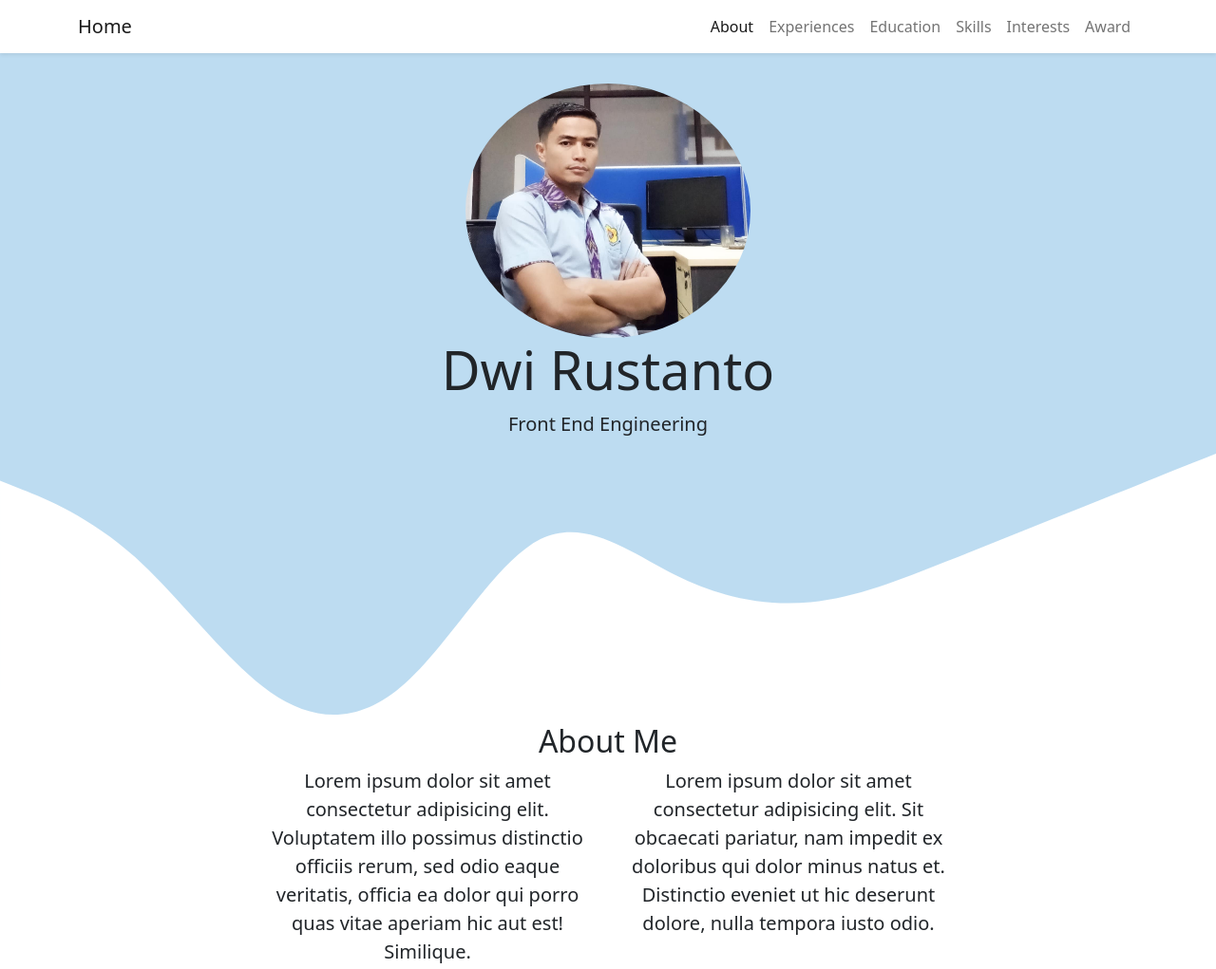
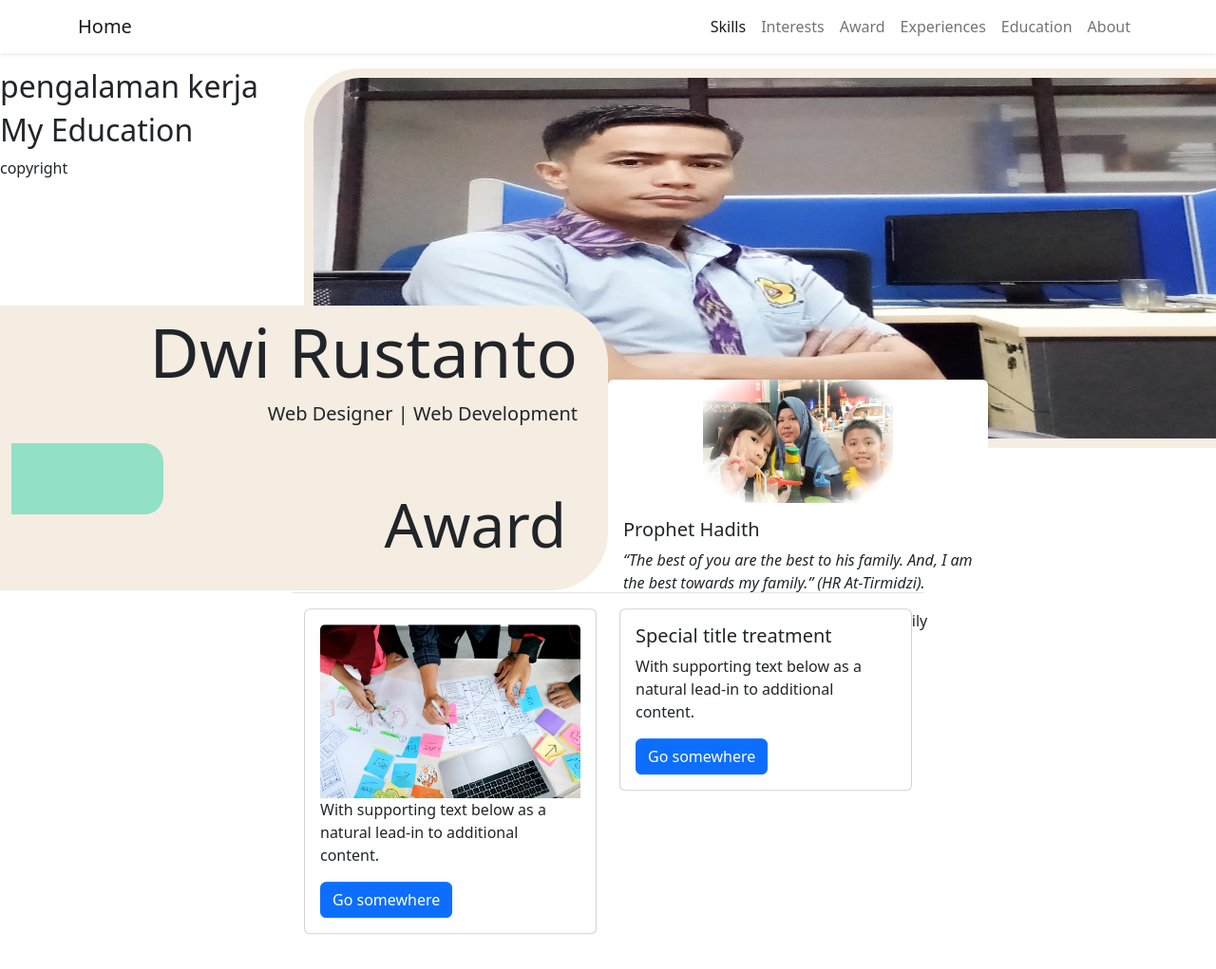
Before and after one commit to dwirustanto10/final_project_dwiRustanto, a plain HTML site: page index.html in a window 1280 px wide. Shown: the top 1021 px of the page at 95% size. Drawn offline with nearby package versions, Linux system fonts and the light colour scheme.

Commit message:
18/11/22 01.10

```diff
--- a/index.html
+++ b/index.html
@@ -10,16 +10,23 @@
   </head>
   <body>
     <!-- navbar -->
-    <nav class="navbar navbar-expand-lg navbar-light shadow-sm" style="background-color: white">
+    <head>
+      <nav class="navbar navbar-expand-lg navbar-light shadow-sm sticky-md-top" style="background-color: white">
         <div class="container-md">
-        <a class="navbar-brand href="#">Home</a>
+          <a class="navbar-brand" href=""> Home </a>
           <button class="navbar-toggler" type="button" data-bs-toggle="collapse" data-bs-target="#navbarNav" aria-controls="navbarNav" aria-expanded="false" aria-label="Toggle navigation">
             <span class="navbar-toggler-icon"></span>
           </button>
           <div class="collapse navbar-collapse" id="navbarNav">
             <ul class="navbar-nav ms-auto">
               <li class="nav-item">
-              <a class="nav-link active" aria-current="page" href="#">About</a>
+                <a class="nav-link active" aria-current="page" href="#">Skills</a>
+              </li>
+              <li class="nav-item">
+                <a class="nav-link" href="#">Interests</a>
+              </li>
+              <li class="nav-item">
+                <a class="nav-link" href="#">Award</a>
               </li>
               <li class="nav-item">
                 <a class="nav-link" href="#">Experiences</a>
@@ -28,60 +35,100 @@
                 <a class="nav-link" href="#">Education</a>
               </li>
               <li class="nav-item">
-              <a class="nav-link" href="#">Skills</a>
-            </li>
-            <li class="nav-item">
-              <a class="nav-link" href="#">Interests</a>
-            </li>
-            <li class="nav-item">
-              <a class="nav-link" href="#">Award</a>
+                <a class="nav-link" href="#">About</a>
               </li>
             </ul>
           </div>
         </div>
       </nav>
+    </head>
 
     <!-- home -->
-    <section class="hero text-center ">
-      <img src="img/home1.jpg" alt="" class="rounded-circle">
-      <h1 class="display-4">Dwi Rustanto</h1>
-      <p class="lead">Front End Engineering</p>
-      <svg xmlns="http://www.w3.org/2000/svg" viewBox="0 0 1440 320"><path fill="#ffffff" fill-opacity="1" d="M0,32L26.7,42.7C53.3,53,107,75,160,122.7C213.3,171,267,245,320,282.7C373.3,320,427,320,480,272C533.3,224,587,128,640,101.3C693.3,75,747,117,800,144C853.3,171,907,181,960,176C1013.3,171,1067,149,1120,128C1173.3,107,1227,85,1280,64C1333.3,43,1387,21,1413,10.7L1440,0L1440,320L1413.3,320C1386.7,320,1333,320,1280,320C1226.7,320,1173,320,1120,320C1066.7,320,1013,320,960,320C906.7,320,853,320,800,320C746.7,320,693,320,640,320C586.7,320,533,320,480,320C426.7,320,373,320,320,320C266.7,320,213,320,160,320C106.7,320,53,320,27,320L0,320Z"></path></svg>
+    <main>
+      <section class="hero">
+        <img src="img/home1.jpg" alt="" />
+        <div class="name">
+          <div class="container text-end">
+            <div class="row">
+              <div class="col"><h1 class="display-2">Dwi Rustanto</h1></div>
+            </div>
+            <div class="row">
+              <div class="col"><p class="lead">Web Designer | Web Development</p></div>
+            </div>
+
+            <div class="blankHero"></div>
+            <div class="container text-end my-lg-5">
+              <div class="row">
+                <div class="col">
+                  <div class="display-3">Award</div>
+                </div>
+              </div>
+            </div>
+          </div>
+        </div>
+      </section>
+
+      <section id="award">
+        <div class="card position-absolute top-50 start-50 mb-4 border-0" style="width: 25rem">
+          <div class="row-cols-1 align-items-center">
+            <div class="row-cols-md-2 text-center">
+              <img src="img/award.jpg" alt="My Family" />
+            </div>
+            <div class="row-cols-lg-1">
+              <div class="card-body">
+                <h5 class="card-title">Prophet Hadith</h5>
+                <p><i>“The best of you are the best to his family. And, I am the best towards my family.” (HR At-Tirmidzi).</i></p>
+                <p>Friends may come and go. However, family remains eternal</p>
+              </div>
+            </div>
+          </div>
+        </div>
+      </section>
+
+      <section id="skills position-relative ">
+        <div class="myskill position-absolute top-100 start-50 translate-middle">
+          <div class="row border-top mt-4 py-lg-3">
+            <div class="col-sm-6">
+              <div class="card">
+                <div class="card-body">
+                  <img src="img/design.jpg" class="card-img-top" />
+                  <p class="card-text">With supporting text below as a natural lead-in to additional content.</p>
+                  <a href="#" class="btn btn-primary">Go somewhere</a>
+                </div>
+              </div>
+            </div>
+            <div class="col-sm-6">
+              <div class="card">
+                <div class="card-body">
+                  <h5 class="card-title">Special title treatment</h5>
+                  <p class="card-text">With supporting text below as a natural lead-in to additional content.</p>
+                  <a href="#" class="btn btn-primary">Go somewhere</a>
+                </div>
+              </div>
+            </div>
+          </div>
+        </div>
+      </section>
+
+      <section id="interests"></section>
+
+      <section id="experience">
+        <h2>pengalaman kerja</h2>
+      </section>
+
+      <section id="education">
+        <h2>My Education</h2>
       </section>
 
       <!-- about -->
-    <section id="about " style ="background-color: white">
-      <div class="container">
-        <div class="row text-center">
-          <div class="col ">
-            <h2>About Me</h2>
-          </div>
-        </div>
-        <div class="row justify-content-center fs-5 text-center">
-          <div class="col-4">
-            Lorem ipsum dolor sit amet consectetur adipisicing elit. Voluptatem illo possimus distinctio officiis rerum, sed odio eaque veritatis, officia ea dolor qui porro quas vitae aperiam hic aut est! Similique.
-          </div>
-              <div class="col-4">
-            Lorem ipsum dolor sit amet consectetur adipisicing elit. Sit obcaecati pariatur, nam impedit ex doloribus qui dolor minus natus et. Distinctio eveniet ut hic deserunt dolore, nulla tempora iusto odio.
-          </div>
-      </div>
-      <svg xmlns="http://www.w3.org/2000/svg" viewBox="0 0 1440 320"><path fill="#bddcf1" fill-opacity="1" d="M0,256L34.3,261.3C68.6,267,137,277,206,272C274.3,267,343,245,411,224C480,203,549,181,617,154.7C685.7,128,754,96,823,85.3C891.4,75,960,85,1029,122.7C1097.1,160,1166,224,1234,213.3C1302.9,203,1371,117,1406,74.7L1440,32L1440,320L1405.7,320C1371.4,320,1303,320,1234,320C1165.7,320,1097,320,1029,320C960,320,891,320,823,320C754.3,320,686,320,617,320C548.6,320,480,320,411,320C342.9,320,274,320,206,320C137.1,320,69,320,34,320L0,320Z"></path></svg>
+      <section id="about">
+        <div class="aboutMe"></div>
+      </section>
+    </main>
 
-    </section>
-
-    <!-- project -->
-    <section id="project">
-      <div class="container">
-        <div class="row">
-          <div class="col">
-            <h2>My Projects</h2>
-          </div>
-        </div>
-      </div>
-
-    </section>
-
-
+    <footer>
+      <p>copyright</p>
+    </footer>
     <script src="https://cdn.jsdelivr.net/npm/bootstrap@5.2.2/dist/js/bootstrap.bundle.min.js" integrity="sha384-OERcA2EqjJCMA+/3y+gxIOqMEjwtxJY7qPCqsdltbNJuaOe923+mo//f6V8Qbsw3" crossorigin="anonymous"></script>
   </body>
 </html>
--- a/style/style.css
+++ b/style/style.css
@@ -3,13 +3,36 @@ body {
 }
 
 .hero {
-  padding-top: 2rem;
-  background-color: #bddcf1;
+  padding-top: 1rem;
+  background-color: white;
+  position: relative;
 }
 
 .hero img {
-  width: 300px;
-  /* height: 500px; */
-  /* float: right; */
-  /* border-radius: 50px 0px 0px 0px; */
+  width: 75%;
+  height: 400px;
+  float: right;
+  border-radius: 60px 0px 0px 0px;
+  border-left: 10px solid rgb(245, 237, 226);
+  border-top: 10px solid rgb(245, 237, 226);
+  border-bottom: 10px solid rgb(245, 237, 226);
 }
+
+.name {
+  margin-top: 250px;
+  padding-top: 5px;
+  padding-right: 20px;
+  width: 50%;
+  height: 300px;
+  position: absolute;
+  background-color: rgb(245, 237, 226);
+  border-radius: 0px 60px 60px 0px;
+}
+
+.blankHero {
+  width: 25%;
+  height: 25%;
+  background-color: rgb(146, 224, 198);
+  border-radius: 0px 20px 20px 0px;
+  position: absolute;
+}
```
Also changed, not shown: img/award.jpg (added), img/design.jpg (added), img/deskripsi01.jpg (added), 1 other file. Lines whose indentation alone changed are shown as unchanged.
